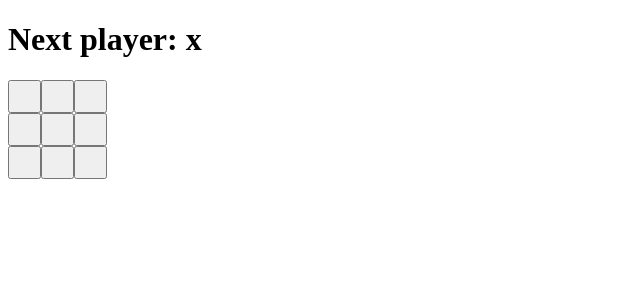
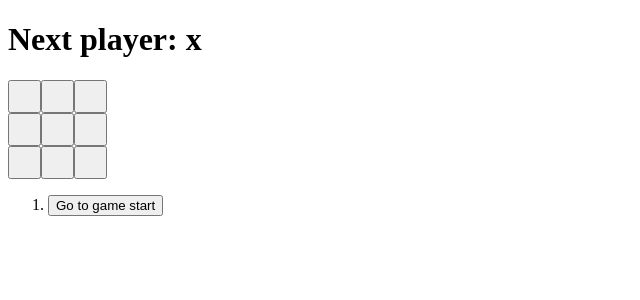
Before and after one commit to erikrocha98/tic-tac-toe, a React (Vite) app in the folder tic-tac-toe/: page / in a window 1280 px wide. Shown: the top 300 px of the page, without its empty margins (0-640 px from the left). Built offline with nearby package versions, Linux system fonts and the light colour scheme.

Commit message:
feat: Implementação de histórico de jogadas

```diff
--- a/tic-tac-toe/src/app.tsx
+++ b/tic-tac-toe/src/board.tsx
@@ -8,9 +8,13 @@
     display: flex;
 `
 
-export default function Board() {
-    const[xIsNext, setXIsNext]=useState<boolean>(true)
-    const[squares, setSquares] = useState<Array<string>>(Array(9).fill(""));
+type boardProps={
+    xIsNext: boolean;
+    squares: Array<string>;
+    onPlay: (nextSquares: string[])=>void
+}
+
+export default function Board({xIsNext, squares, onPlay}: boardProps) {
 
     function calculateWinner(squares: Array<string>):string{
         const lines = [
@@ -60,10 +64,7 @@
         else{
             nextSquares[i]="O";
         }
-        setSquares(nextSquares);
-
-        //Garantindo a virada de turno
-        setXIsNext(!xIsNext);
+        onPlay(nextSquares);
     };
     const winner = calculateWinner(squares);
     let status;
--- /dev/null
+++ b/tic-tac-toe/src/game.tsx
@@ -0,0 +1,44 @@
+import { useState } from "react";
+import Board from "./board";
+
+export default function Game(){
+    const[xIsNext, setXIsNext]=useState<boolean>(true);
+    const[history, setHistory]=useState<string[][]>([Array(9).fill("")]);
+    const[currentMove, setCurrentMove]= useState(0);
+    const currentSquares = history[currentMove];
+
+    function handlePlay(nextSquares: string[]){
+        const nextHistory = [...history.slice(0, currentMove + 1), nextSquares];
+        setHistory(nextHistory);
+        setCurrentMove(nextHistory.length - 1);
+        setXIsNext(!xIsNext);
+    }
+    function jumpTo(nextMove:number){
+        setCurrentMove(nextMove);
+        setXIsNext(nextMove % 2 ===0);
+    }
+    const moves = history.map((squares,move)=>{
+        let description;
+        if(move>0){
+            description = "Go to move #" + move;
+        }
+        else{
+            description = "Go to game start";
+        }
+        return (
+            <li key={move}>
+                <button onClick={()=>jumpTo(move)}>{description}</button>
+            </li>
+        )
+    })
+    return (
+        <div>
+            <div>
+                <Board xIsNext={xIsNext} squares={currentSquares} onPlay={handlePlay}/>
+            </div>
+            <div>
+                <ol>{moves}</ol>
+            </div>
+        </div>
+    );
+}
--- a/tic-tac-toe/src/main.tsx
+++ b/tic-tac-toe/src/main.tsx
@@ -1,9 +1,9 @@
 import { StrictMode } from 'react'
 import { createRoot } from 'react-dom/client'
-import Board from './app'
+import Game from './game'
 
 createRoot(document.getElementById('root')!).render(
   <StrictMode>
-    <Board/>
+    <Game/>
   </StrictMode>,
 )
```
